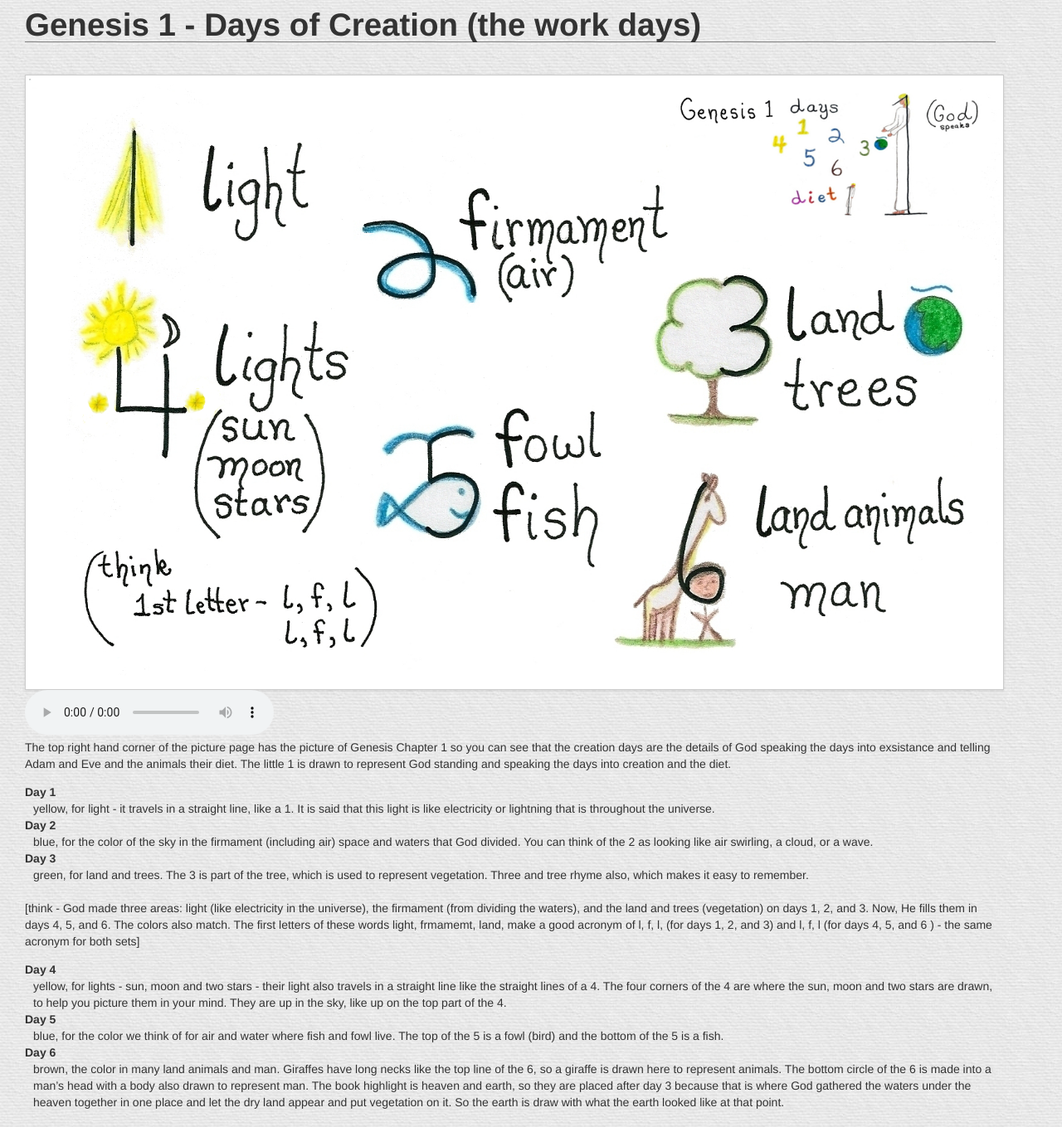
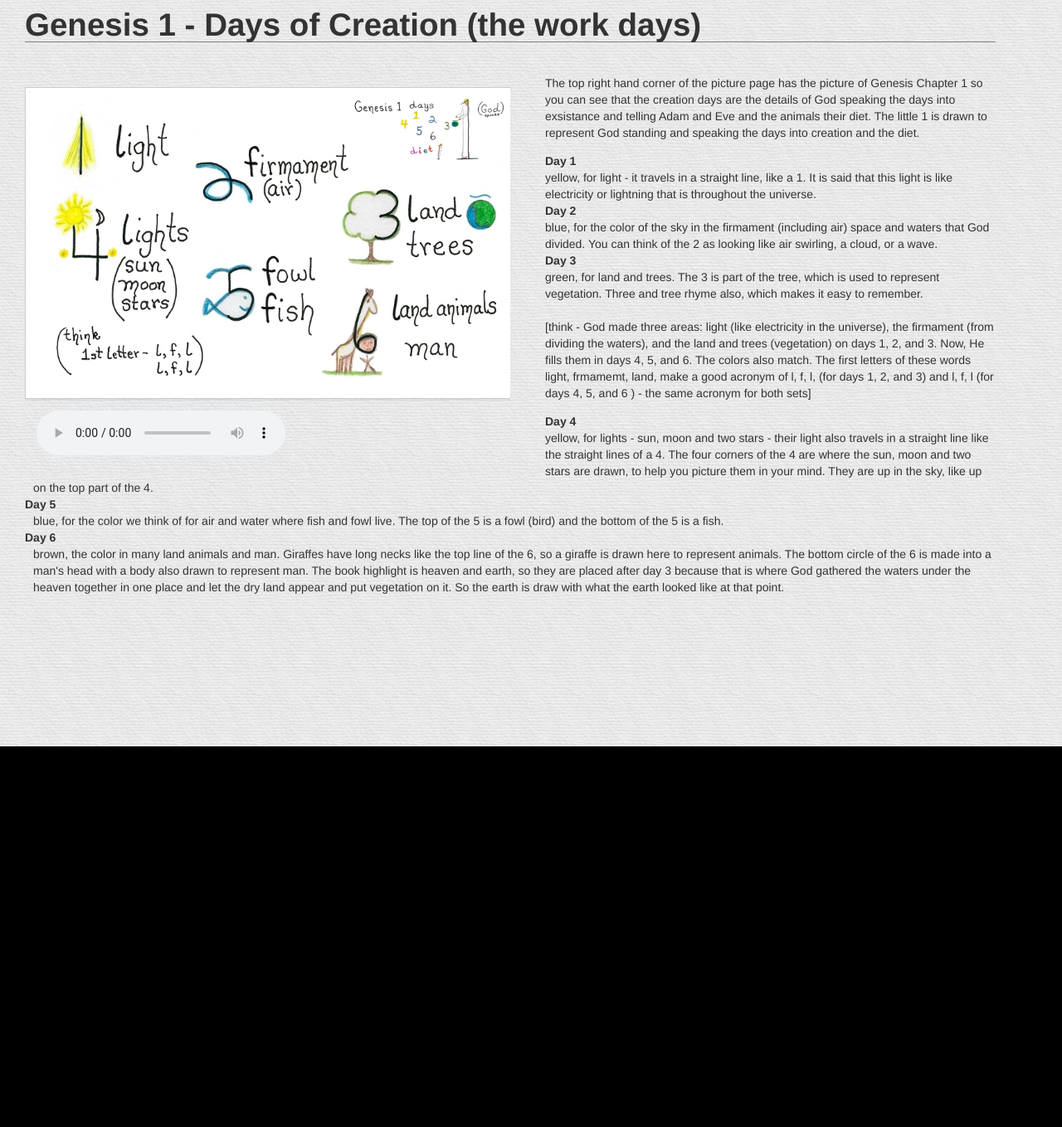
Before and after one commit to xonev/biblerich, a Jekyll site: the page built from _posts/2013-03-03-days-of-creation.html, in a window 1280 px wide. Shown: the whole page at 83% size. Built offline with Jekyll 4.4.1, drawn with Linux system fonts in a browser that asks for light colours; after the commit the page ends 900 px from its top, so only the background shows below that.

Commit message:
Improved days of creation page and added a link to it.

```diff
--- a/_posts/2013-01-28-home.html
+++ b/_posts/2013-01-28-home.html
@@ -9,4 +9,5 @@ permalink: index.html
 </div>
 <div class='span4 offset4 nav-buttons'>
   <a href='/about-us.html' class='btn btn-large btn-block'>About Us</a>
+  <a href='/days-of-creation.html' class='btn btn-large btn-block'>Days of Creation</a>
 </div>
--- a/_posts/2013-03-03-days-of-creation.html
+++ b/_posts/2013-03-03-days-of-creation.html
@@ -5,7 +5,8 @@ permalink: days-of-creation.html
 ---
 <div class='span12'>
   <h1>Genesis 1 - Days of Creation (the work days)</h1>
-  <a href='/img/days-of-creation.jpg' class='pull-left'>
+  <div class='media pull-left'>
+    <a href='/img/days-of-creation.jpg' >
       <img src='/img/days-of-creation.jpg' class='img-polaroid'/>
     </a>
     <audio controls='true'>
@@ -13,6 +14,7 @@ permalink: days-of-creation.html
       <source src='/audio/DaysOfCreation.mp3' type='audio/mp3'>
       <source src='/audio/DaysOfCreation.wav' type='audio/wav'>
     </audio>
+  </div>
   <p>
   The top right hand corner of the picture page has the picture of Genesis Chapter 1 so you can see
   that the creation days are the details of God speaking the days into exsistance and telling Adam
@@ -54,7 +56,7 @@ permalink: days-of-creation.html
     <dt>Day 6</dt>
     <dd>brown, the color in many land animals and man. Giraffes have long necks like the top
     line of the 6, so a giraffe is drawn here to represent animals. The bottom circle of the 6 is made
-    into a man’s head with a body also drawn to represent man.
+    into a man's head with a body also drawn to represent man.
     The book highlight is heaven and earth, so they are placed after day 3 because that is where God
     gathered the waters under the heaven together in one place and let the dry land appear and put
     vegetation on it. So the earth is draw with what the earth looked like at that point.
--- a/css/base.css
+++ b/css/base.css
@@ -10,7 +10,20 @@ h2 > a:focus {
   text-decoration: none;
 }
 
-/* Background color gradient */
+.media {
+  width: 50%;
+  min-width: 300px;
+  margin-right: 3em;
+}
+
+.media img {
+  width: 100%;
+}
+
+.media audio {
+  margin: 1em;
+}
+
 body {
   background-color: rgb(0,0,0);
   background-image: url(/img/white_paper_texture_background_seamless_pattern.jpg);
```
Lines whose indentation alone changed are shown as unchanged.
